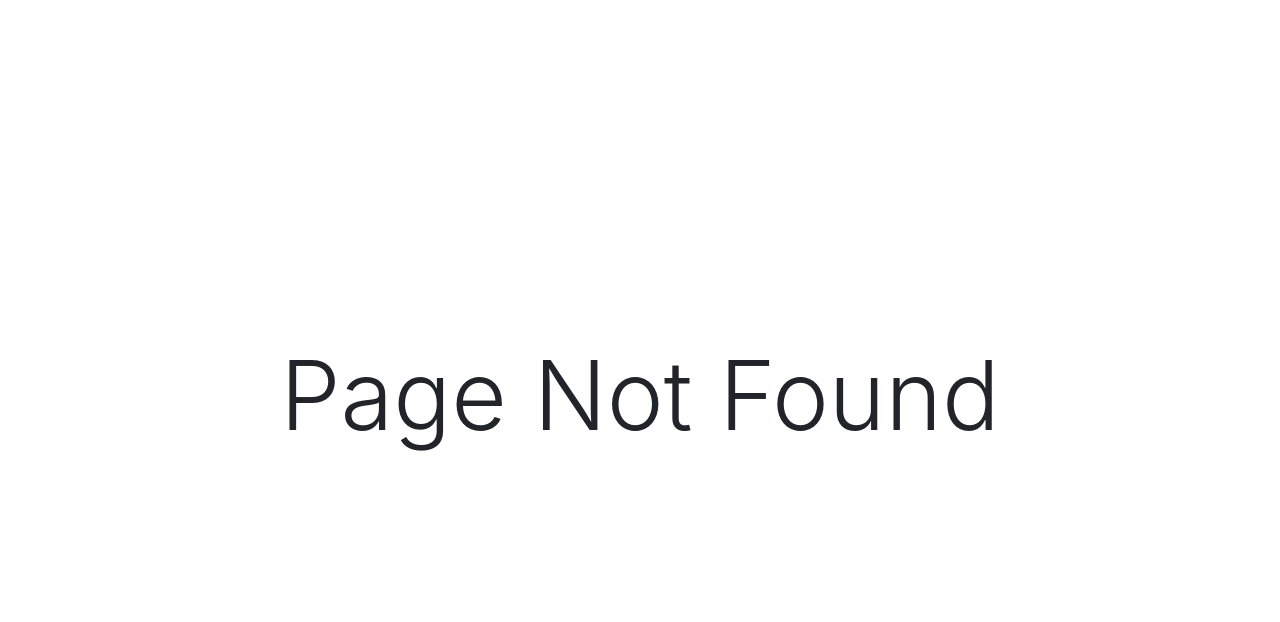
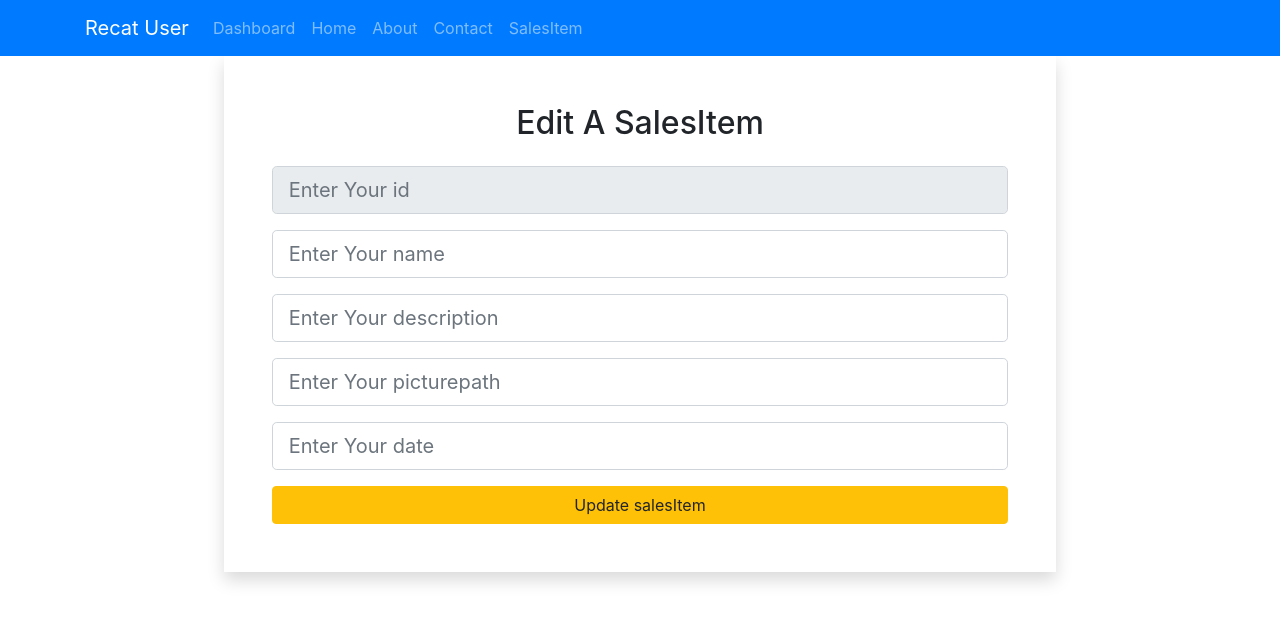
Before and after one commit to dolevgalam/AG, a React (Create React App) app in the folder ui/: page /salesitem/edit/1 in a window 1280 px wide. Before the commit this address had no page. Shown: the top 622 px of the page. Built offline with nearby package versions, Linux system fonts and the light colour scheme; no server answers.

Commit message:
240521-0911

```diff
--- a/ui/src/App.js
+++ b/ui/src/App.js
@@ -14,6 +14,9 @@ import EditUser from "./components/users/EditUser";
 import User from "./components/users/User";
 import SalesItem from "./components/pages/SalesItem";
 import SalesItem_View from "./components/SalesItem/SalesItem";
+import EditSalesItem from "./components/SalesItem/EditSalesItem";
+import AddSalesItem from "./components/SalesItem/AddSalesItem";
+
 
 function App(props) {
   return (
@@ -30,7 +33,11 @@ function App(props) {
           <Route exact path="/users/edit/:id" component={EditUser} />
           <Route exact path="/users/:id" component={User} />
           <Route exact path="/salesitem" component={SalesItem} />
-          <Route exact path="/salesitem/:id" component={SalesItem_View} />
+          <Route exact path="/salesitem/view/:id" component={SalesItem_View} />
+          <Route exact path="/salesitem/edit/:id" component={EditSalesItem} />
+          <Route exact path="/salesitem/add" component={AddSalesItem} />
+
+
           <Route component={NotFound} />
         </Switch>
       </div>
--- /dev/null
+++ b/ui/src/components/SalesItem/AddSalesItem.js
@@ -0,0 +1,111 @@
+import React, { useState } from "react";
+import axios from 'axios'
+import { useHistory } from "react-router-dom";
+import FileUploader from "../files/FileUploader ";
+
+
+const AddSalesItem = () => {
+  let history = useHistory();
+  const [selectedFile, setSelectedFile] = useState(null);
+  const [salesItem, setSalesItem] = useState({
+    id: "",
+    name: "",
+    description: "",
+    picturepath: "",
+  });
+    const { _id, name, description, picturepath} = salesItem;
+    const onInputChange = e => {
+    setSalesItem({ ...salesItem, [e.target.name]: e.target.value });
+  };
+
+  // const onSubmit = async e => {
+  //   e.preventDefault();
+  //   let data = new FormData();
+  //     data.append("file", this.state.file);
+  //     data.set("data", salesItem);
+  //   await axios.post("http://localhost:3001/salesItem", data);
+  //   history.push("/");
+  // };
+
+  const submitForm = () => {
+    const formData = new FormData();
+    formData.append("name", name);
+    formData.append("file", selectedFile);
+
+    axios
+      .post(UPLOAD_URL, formData)
+      .then((res) => {
+        alert("File Upload success");
+      })
+      .catch((err) => alert("File Upload Error"));
+  };
+
+  return (
+    <div className="App">
+      <form>
+        <input
+          type="text"
+          value={name}
+          onChange={(e) => setName(e.target.value)}
+        />
+
+        <FileUploader
+          onFileSelectSuccess={(file) => setSelectedFile(file)}
+          onFileSelectError={({ error }) => alert(error)}
+        />
+
+        <button onClick={submitForm}>Submit</button>
+      </form>
+    </div>
+    // <div className="container">
+    //   <div className="w-75 mx-auto shadow p-5">
+    //     <h2 className="text-center mb-4">Add A SalesItem</h2>
+    //     <form onSubmit={e => onSubmit(e)}>
+    //       <div className="form-group">
+    //         <input
+    //           type="text"
+    //           className="form-control form-control-lg"
+    //           placeholder="Enter Your Id"
+    //           name="id"
+    //           value={_id}
+    //           onChange={e => onInputChange(e)}
+    //         />
+    //       </div>
+    //       <div className="form-group">
+    //         <input
+    //           type="text"
+    //           className="form-control form-control-lg"
+    //           placeholder="Enter Your Name"
+    //           name="name"
+    //           value={name}
+    //           onChange={e => onInputChange(e)}
+    //         />
+    //       </div>
+    //       <div className="form-group">
+    //         <input
+    //           type="text"
+    //           className="form-control form-control-lg"
+    //           placeholder="Enter Your description"
+    //           name="description"
+    //           value={description}
+    //           onChange={e => onInputChange(e)}
+    //         />
+    //       </div>
+    //       <div className="form-group">
+    //         <input
+    //           type="file"
+    //           className="form-control form-control-lg"
+    //           placeholder="browse file"
+    //           name="picturepath"
+    //           value={picturepath}
+    //           onChange={e => handleFileChange(e)}
+    //         />
+    //       </div>
+    //       <button className="btn btn-primary btn-block">Add SalesItem</button>
+    //     </form>
+    //   </div>
+    // </div>
+  );
+};
+
+export default AddSalesItem;
--- /dev/null
+++ b/ui/src/components/SalesItem/EditSalesItem.js
@@ -0,0 +1,99 @@
+import React, { useState, useEffect } from "react";
+import axios from "axios";
+import { useHistory, useParams } from "react-router-dom";
+
+const EditSalesItem = () => {
+  let history = useHistory();
+  const { id } = useParams();
+  const [salesItem, setSalesItem] = useState({
+    id: "",
+    name: "",
+    description: "",
+    picturepath: "",
+    date: ""
+  });
+
+  const { _id, name, description, picturepath, date } = salesItem;
+  const onInputChange = e => {
+    setSalesItem({ ...salesItem, [e.target.name]: e.target.value });
+  };
+
+  useEffect(() => {
+    loadSalesItem();
+  }, []);
+
+  const onSubmit = async e => {
+    console.log("onsubmit-ui");
+    e.preventDefault();
+    await axios.patch(`http://localhost:3001/salesItem/${id}`, salesItem);
+    history.push("/");
+  };
+
+  const loadSalesItem = async () => {
+    const result = await axios.get(`http://localhost:3001/salesItem/${id}`);
+    setSalesItem(result.data);
+  };
+  return (
+    <div className="container">
+      <div className="w-75 mx-auto shadow p-5">
+        <h2 className="text-center mb-4">Edit A SalesItem</h2>
+        <form onSubmit={e => onSubmit(e)}>
+          <div className="form-group">
+            <input
+              type="text"
+              className="form-control form-control-lg"
+              placeholder="Enter Your id"
+              name="id"
+              value={_id}
+              onChange={e => onInputChange(e)}
+              readOnly
+            />
+          </div>
+          <div className="form-group">
+            <input
+              type="text"
+              className="form-control form-control-lg"
+              placeholder="Enter Your name"
+              name="name"
+              value={name}
+              onChange={e => onInputChange(e)}
+            />
+          </div>
+          <div className="form-group">
+            <input
+              type="text"
+              className="form-control form-control-lg"
+              placeholder="Enter Your description"
+              name="description"
+              value={description}
+              onChange={e => onInputChange(e)}
+            />
+          </div>
+          <div className="form-group">
+            <input
+              type="text"
+              className="form-control form-control-lg"
+              placeholder="Enter Your picturepath"
+              name="picturepath"
+              value={picturepath}
+              onChange={e => onInputChange(e)}
+            />
+          </div>
+          <div className="form-group">
+            <input
+              type="text"
+              className="form-control form-control-lg"
+              placeholder="Enter Your date"
+              name="date"
+              value={date}
+              onChange={e => onInputChange(e)}
+            />
+          </div>
+          <button className="btn btn-warning btn-block">Update salesItem</button>
+        </form>
+      </div>
+    </div>
+  );
+};
+
+export default EditSalesItem;
--- a/ui/src/components/SalesItem/SalesItem.js
+++ b/ui/src/components/SalesItem/SalesItem.js
@@ -12,13 +12,16 @@ const SalesItem = () => {
   });
   const { id } = useParams();
   useEffect(() => {
-    loadUser();
+    loadSalesItem();
   }, []);
-  const loadUser = async () => {
+  const loadSalesItem = async () => {
     const res = await axios.get(`http://localhost:3001/salesItem/${id}`);
-    console.log(res);
-    res.data.picturepath = 'http://localhost:3001' + res.data.picturepath
-    setSalesItem(res.data);
+    console.log(res.data);
+    if(res.data!=null){
+      console.log(res);
+      res.data.picturepath = 'http://localhost:3001' + res.data.picturepath
+      setSalesItem(res.data);
+    }
   };
   return (
     <div className="container py-4">
--- /dev/null
+++ b/ui/src/components/files/FileUploader .js
@@ -0,0 +1,25 @@
+import React, {useRef} from 'react'
+
+const FileUploader = ({onFileSelect}) => {
+    const fileInput = useRef(null)
+
+    const handleFileInput = (e) => {
+        // handle validations
+        const file = e.target.files[0];
+        if (file.size > 1024)
+          onFileSelectError({ error: "File size cannot exceed more than 1MB" });
+        else onFileSelectSuccess(file);
+      };
+
+    return (
+        // <div className="file-uploader">
+        //     <input type="file" onChange={handleFileInput<input>
+        //     <button onClick={e => fileInput.current && fileInput.current.click()} className="btn btn-primary"></button>
+        // </div>
+        <div className="file-uploader">
+            <input type="file" onChange={handleFileInput}></input>
+            <button onClick={e => fileInput.current && fileInput.current.click()} className="btn btn-primary"></button>
+        </div>
+    );
+}
+export default FileUploader;
--- a/ui/src/components/layout/Navbar.js
+++ b/ui/src/components/layout/Navbar.js
@@ -48,8 +48,6 @@ const Navbar = () => {
             </li>
           </ul>
         </div>
-
-        <Link className="btn btn-outline-light" to="/users/add">Add User</Link>
       </div>
     </nav>
   );
--- a/ui/src/components/pages/SalesItem.js
+++ b/ui/src/components/pages/SalesItem.js
@@ -6,24 +6,26 @@ const SalesItem = () => {
     const [salesitems, setSalesitems] = useState([]);
 
     useEffect(() => {
-      loadUsers();
+      loadAllSalesItem();
     }, []);
 
-    const loadUsers = async () => {
+    const loadAllSalesItem = async () => {
       const result = await axios.get("http://localhost:3001/salesItem");
       setSalesitems(result.data.reverse());
     };
 
-    const deleteUser = async name => {
+    const deleteSalesItem = async name => {
       await axios.delete(`http://localhost:3001/salesItem/${name}`);
       console.log("delete" + " " + name);
-      loadUsers();
+      loadAllSalesItem();
     };
-  //{"id":{"$oid":"60a031a47c58de22f46679f5"},"name":"blue","description":"blue-item-","picturepath":"/images/close.PNG","date":{"$date":{"$numberLong":"1621111204401"}},"_v":{"$numberInt":"0"}}
     return (
       <div className="container">
         <div className="py-4">
-          <h1>Sales item</h1>
+         <div class="form-group row">
+          <h2>Sales item</h2>
+          <Link className="btn btn-primary" to={`/salesItem/add`}>Add New</Link>
+          </div>
           <table class="table border shadow">
             <thead class="thead-dark">
               <tr>
@@ -44,18 +46,18 @@ const SalesItem = () => {
                   <td>{salesItem.description}</td>
                   <td>{salesItem.date}</td>
                   { <td>
-                    <Link class="btn btn-primary mr-2" to={`/salesItem/${salesItem.name}`}>
+                    <Link class="btn btn-info mr-2" to={`/salesItem/view/${salesItem.name}`}>
                       View
                     </Link>
-                    {/* <Link
-                      class="btn btn-outline-primary mr-2"
+                    <Link
+                      class="btn btn-outline-secondary mr-2"
                       to={`/salesItem/edit/${salesItem.name}`}
                     >
                       Edit
-                    </Link> */}
+                    </Link>
                     <Link
                       class="btn btn-danger"
-                      onClick={() => deleteUser(salesItem.name)}
+                      onClick={() => deleteSalesItem(salesItem.name)}
                     >
                       Delete
                     </Link>
```
Also changed, not shown: 1 other file (tests, documents, lock files or other folders).
